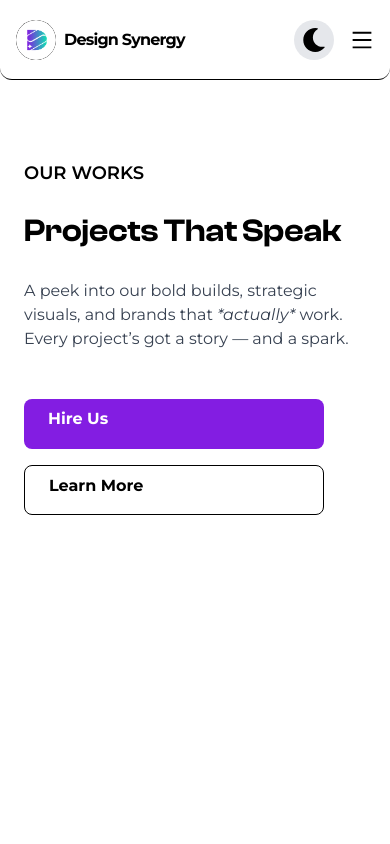
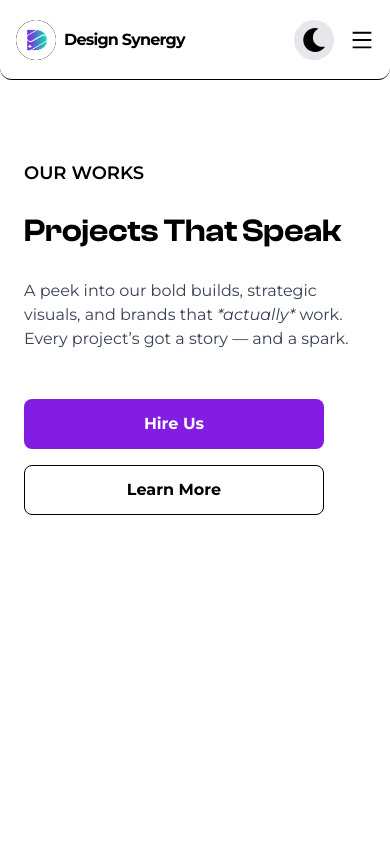
Before and after one commit to Savii01/design-synergy, a React (Create React App) app: page /projects in a window 390 px wide. Shown: the top 844 px of the page. Built offline with nearby package versions, Linux system fonts and the light colour scheme.

Commit message:
services page added and project page addeded

```diff
--- a/src/pages/Project.jsx
+++ b/src/pages/Project.jsx
@@ -37,13 +37,13 @@ const Project = () => {
         <div className="mt-10 flex flex-col sm:flex-row gap-4">
           <Link
             to="/contact"
-            className="text-white w-[300px] h-[50px] md:w-[200px] text-[16px] sm:text-[20px] bg-purple dark:bg-lightBlue dark:text-black dark:hover:text-white font-bold py-2 px-6 sm:px-8 rounded-lg hover:bg-gradient-purple-blue transition-all"
+            className="flex justify-center items-center text-white w-[300px] h-[50px] md:w-[200px] text-[16px] sm:text-[20px] bg-purple dark:bg-lightBlue dark:text-black dark:hover:text-white font-bold py-2 px-6 sm:px-8 rounded-lg hover:bg-gradient-purple-blue transition-all"
           >
             Hire Us
           </Link>
           <Link
             to="/services"
-            className="text-black w-[300px] h-[50px] md:w-[200px] dark:text-white text-[16px] sm:text-[20px] bg-white dark:bg-gray-800 border dark:hover:bg-gray-700 border-black dark:border-gray-600 font-bold py-2 px-6 sm:px-8 rounded-lg hover:bg-black hover:text-white transition-all"
+            className="flex justify-center items-center text-black w-[300px] h-[50px] md:w-[200px] dark:text-white text-[16px] sm:text-[20px] bg-white dark:bg-gray-800 border dark:hover:bg-gray-700 border-black dark:border-gray-600 font-bold py-2 px-6 sm:px-8 rounded-lg hover:bg-black hover:text-white transition-all"
           >
             Learn More
           </Link>
```
